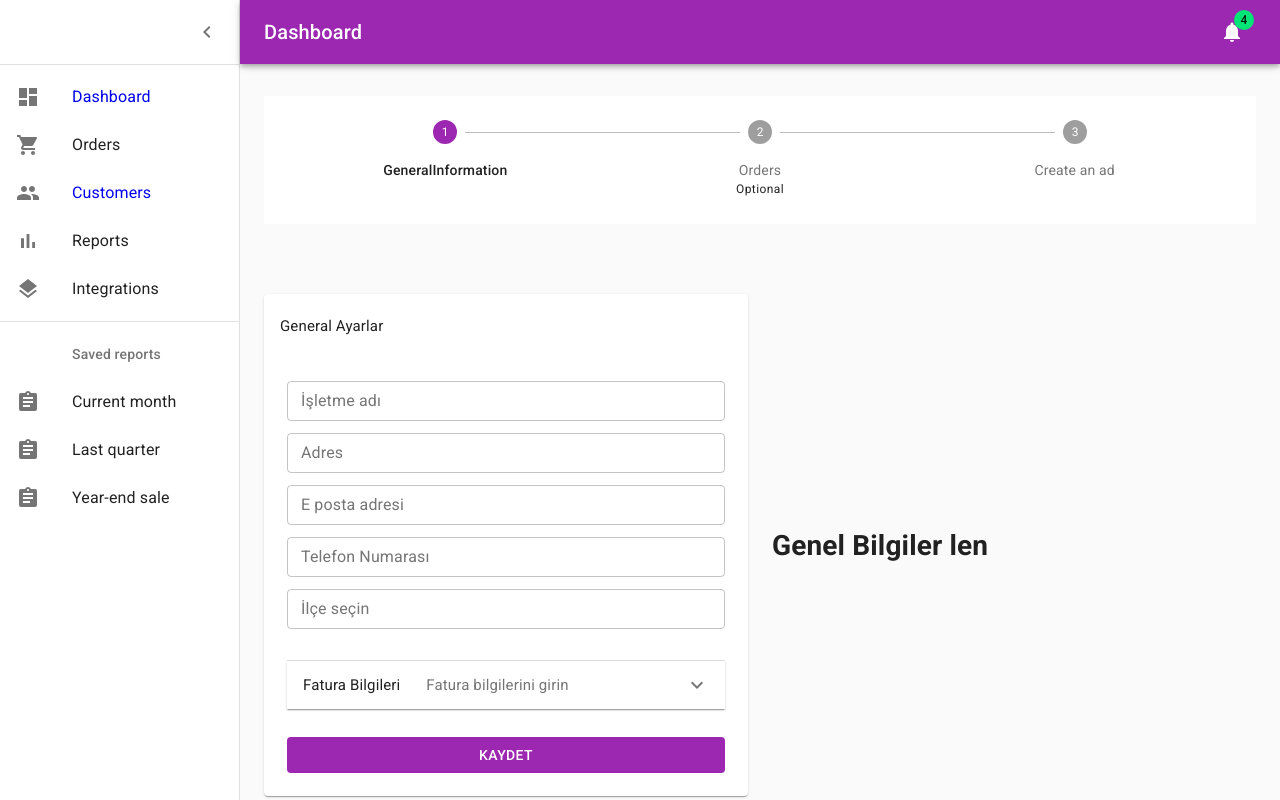
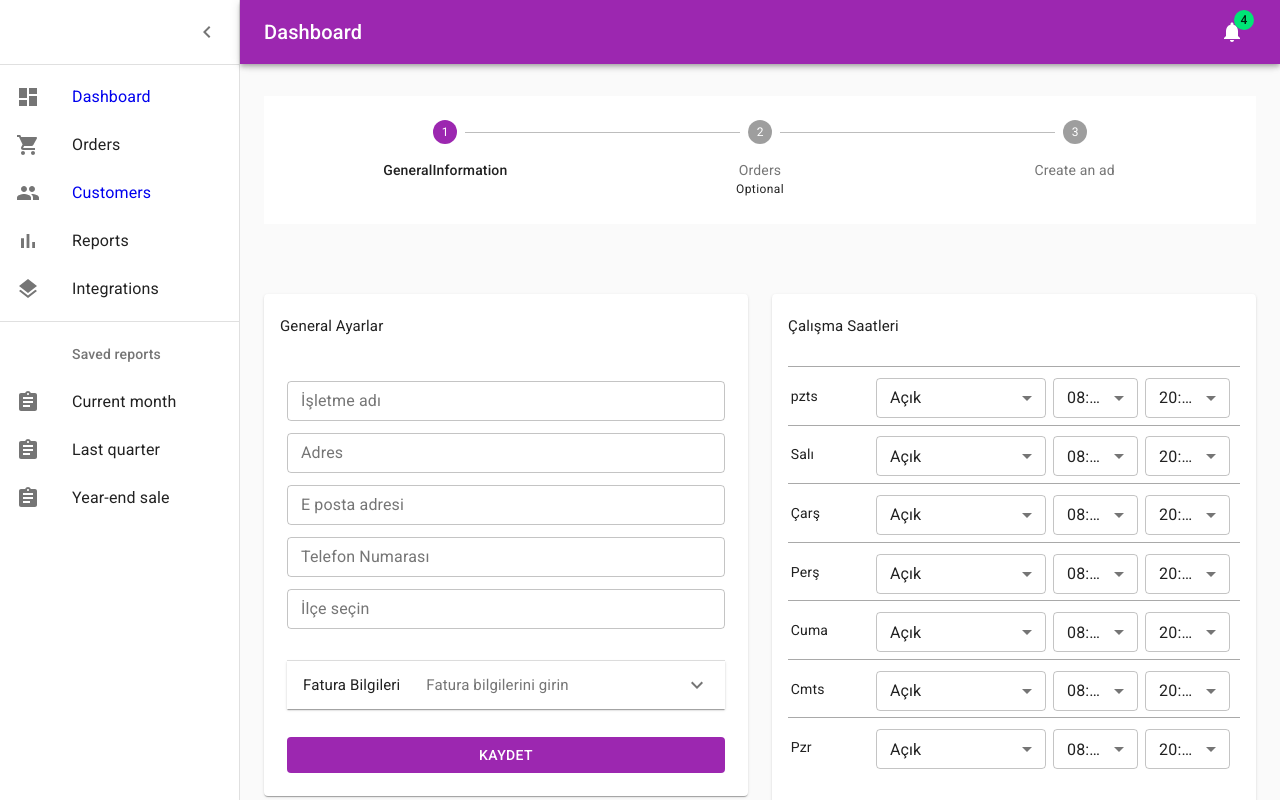
Before and after one commit to metinozkan/E-berberAdmin, a React (Create React App) app: page /general-information in a window 1280 px wide. Built offline with nearby package versions, Linux system fonts and the light colour scheme.

Commit message:
added workingHours comp in generalInformation page

```diff
--- /dev/null
+++ b/src/Pages/GeneralInformation/components/WorkingHours.js
@@ -0,0 +1,184 @@
+import React, { useState } from "react";
+import styled from "styled-components";
+import {
+  TextField,
+  ExpansionPanel,
+  ExpansionPanelSummary,
+  ExpansionPanelDetails,
+  Typography,
+  Button,
+  MenuItem,
+} from "@material-ui/core";
+import { makeStyles } from "@material-ui/core/styles";
+
+export const ContainerWorkingHours = styled.div`
+  display: flex;
+  flex-direction: column;
+  justify-content: flex-start;
+  align-items: center;
+  background: white;
+  border-radius: 5px;
+  width: 100%;
+`;
+export const ContainerRow = styled.div`
+  display: flex;
+  flex-direction: row;
+  justify-content: space-between;
+  align-items: center;
+  background: white;
+  width: 100%;
+  border-top: 1px solid darkGray;
+  padding: 0.2em;
+`;
+const useStyles = makeStyles((theme) => ({
+  root: {
+    display: "flex",
+    flexWrap: "wrap",
+    width: "100%",
+    height: "100%",
+    padding: ".5em",
+  },
+  heading: {
+    fontSize: theme.typography.pxToRem(15),
+    flexBasis: "33.33%",
+    flexShrink: 0,
+  },
+  secondaryHeading: {
+    fontSize: theme.typography.pxToRem(15),
+    color: theme.palette.text.secondary,
+  },
+}));
+
+const Hours = ["08:00", "08:30", "09:00", "09:30", "10:00", "10:30", "20:00"];
+
+const WorkingHoursRow = ({ title }) => {
+  const [isOpen, setIsOpen] = useState(true);
+  const [openHour, setOpenHour] = useState("08:00");
+  const [closeHour, setCloseHour] = useState("20:00");
+
+  return (
+    <ContainerRow>
+      <span style={{ flex: 1 }}>{title}</span>
+      <TextField
+        id="outlined-full-width"
+        //label="Açık"
+        style={{ flex: 2, marginRight: ".5em" }}
+        margin="dense"
+        InputLabelProps={{
+          shrink: true,
+        }}
+        variant="outlined"
+        select
+        value={isOpen}
+        onChange={(e) => {
+          setIsOpen(e.target.value);
+        }}
+      >
+        <MenuItem value={true}>Açık</MenuItem>
+        <MenuItem value={false}>Kapalı</MenuItem>
+      </TextField>
+      <TextField
+        id="outlined-full-width"
+        //label="Açık"
+        style={{ flex: 1, marginRight: ".5em" }}
+        margin="dense"
+        InputLabelProps={{
+          shrink: true,
+        }}
+        variant="outlined"
+        select
+        value={openHour}
+        onChange={(e) => {
+          setOpenHour(e.target.value);
+        }}
+      >
+        {Hours.map((hour, index) => (
+          <MenuItem key={index} value={hour}>
+            {hour}
+          </MenuItem>
+        ))}
+      </TextField>
+      <TextField
+        id="outlined-full-width"
+        //label="Açık"
+        style={{ flex: 1, marginRight: ".5em" }}
+        margin="dense"
+        InputLabelProps={{
+          shrink: true,
+        }}
+        variant="outlined"
+        select
+        value={closeHour}
+        onChange={(e) => {
+          setCloseHour(e.target.value);
+        }}
+      >
+        {Hours.map((hour, index) => (
+          <MenuItem key={index} value={hour}>
+            {hour}
+          </MenuItem>
+        ))}
+      </TextField>
+    </ContainerRow>
+  );
+};
+
+export const WorkingHours = () => {
+  const classes = useStyles();
+
+  return (
+    <ContainerWorkingHours>
+      <ExpansionPanel
+        expanded={true}
+        // onChange={"handleChange("panel1")"}
+        style={{
+          width: "100%",
+          display: "flex",
+          flexDirection: "column",
+          justifyContent: "center",
+        }}
+      >
+        <ExpansionPanelSummary
+          //expandIcon={<ExpandMoreIcon />}
+          aria-controls="panel1bh-content"
+          id="panel1bh-header"
+        >
+          <Typography className={classes.heading}>Çalışma Saatleri</Typography>
+          <Typography className={classes.secondaryHeading}></Typography>
+        </ExpansionPanelSummary>
+        <ExpansionPanelDetails>
+          <div style={{ width: "100%", height: "100%" }}>
+            <div
+              style={{
+                display: "flex",
+                flexDirection: "column",
+                justifyContent: "center",
+                alignItems: "center",
+                marginBottom: "2em",
+              }}
+            >
+              <WorkingHoursRow title="pzts"></WorkingHoursRow>
+              <WorkingHoursRow title="Salı"></WorkingHoursRow>
+
+              <WorkingHoursRow title="Çarş"></WorkingHoursRow>
+
+              <WorkingHoursRow title="Perş"></WorkingHoursRow>
+
+              <WorkingHoursRow title="Cuma"></WorkingHoursRow>
+              <WorkingHoursRow title="Cmts"></WorkingHoursRow>
+              <WorkingHoursRow title="Pzr"></WorkingHoursRow>
+            </div>
+            <Button
+              variant="contained"
+              color="primary"
+              disableElevation
+              fullWidth
+            >
+              Kaydet
+            </Button>
+          </div>
+        </ExpansionPanelDetails>
+      </ExpansionPanel>
+    </ContainerWorkingHours>
+  );
+};
--- a/src/Pages/GeneralInformation/index.js
+++ b/src/Pages/GeneralInformation/index.js
@@ -3,17 +3,26 @@ import styled from "styled-components";
 import { Grid } from "@material-ui/core";
 
 import { GeneralSettings } from "./components/GeneralSettings";
+import { WorkingHours } from "./components/WorkingHours";
 
 const GeneralInformation = () => {
   return (
-    <Grid container spacing={3} justify="center" alignItems="center" style={{}}>
+    <Grid
+      container
+      spacing={3}
+      justify="flex-start"
+      alignItems="flex-start"
+      style={{}}
+    >
       <Grid item xs={6}>
         <div style={{ width: "100%", height: "100%" }}>
           <GeneralSettings />
         </div>
       </Grid>
       <Grid item xs={6}>
-        <h1>Genel Bilgiler len</h1>
+        <div style={{ width: "100%", height: "100%" }}>
+          <WorkingHours></WorkingHours>
+        </div>
       </Grid>
     </Grid>
   );
```
